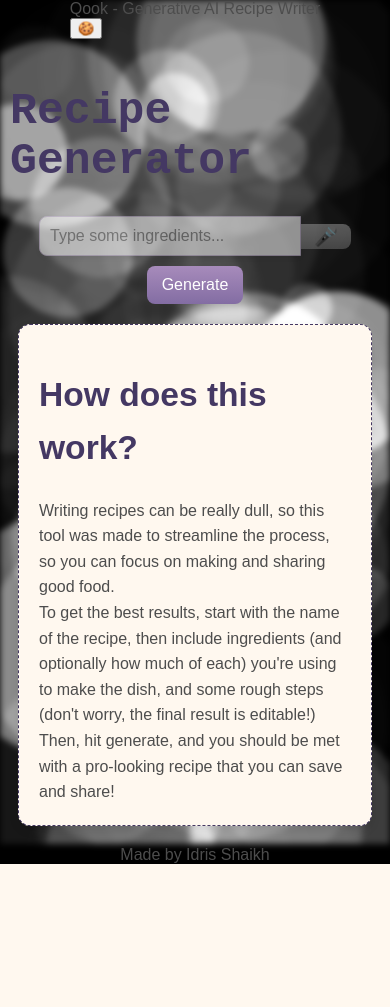
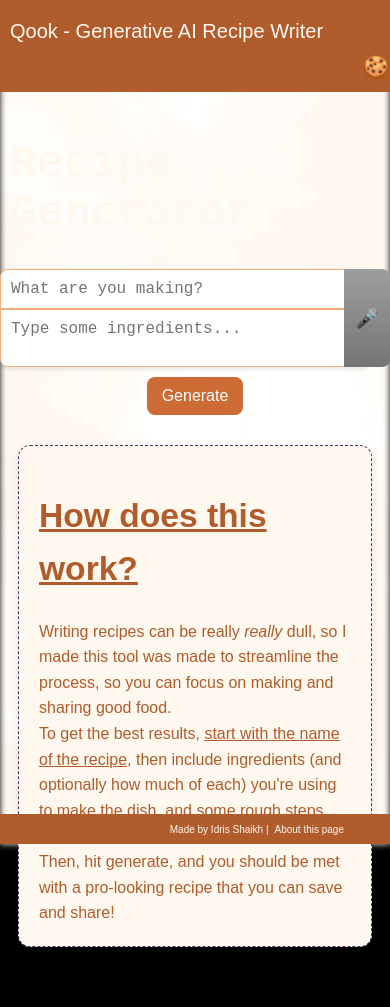
Before and after one commit to Ishaikh3434/googrecipegen, a Flask app: page / in a window 390 px wide. Before the commit the page ends 864 px from the top, so only its background shows below. Run offline with Flask 3, Linux system fonts and the light colour scheme; some libraries are stand-ins or nearby versions.

Commit message:
Added a separate input field for the recipe name Fixed a bug with microphone input where only the first segment of input would register repeatedly.

```diff
--- a/static/css/styles.css
+++ b/static/css/styles.css
@@ -1,20 +1,108 @@
-/* PAGE STYLES */
+/* General styles */
+:root{
+    --background:#fff8ef;
+    --bodytext:#8f71b1;
+    --palettehue:26;
+    --palettesat:86%;
+    --palettelight:72%;
+    --primary:hsl(var(--palettehue),var(--palettesat),var(--palettelight));
+
+    --secondaryhue:calc(var(--palettehue)/1.2);
+    --secondarysat:calc(var(--palettesat)*0.7);
+    --secondarylight:calc(var(--palettelight)*0.7);
+    --secondary:hsl(var(--secondaryhue),var(--secondarysat),var(--secondarylight));
+
+    --tertiarylight:calc(var(--palettelight)*0.6);
+    --tertiary:hsl(var(--secondaryhue), var(--secondarysat),var(--tertiarylight));
+    }
     canvas#canvas {
         position:fixed;
         left:0;
         top:0;
         z-index:-1;
         display: block;
-    background: #000;
+        background: var(--background);
         overflow-x: hidden;
-    filter:blur(3px)
+        filter:blur(3px);
+        margin:0;
+        padding:0;
 
       }
     header {
         font-family:'Courier New', Courier, monospace;
         font-size: 10%;
         align-items: center;
-    color: #443863;
+        color: #ccade1;
+    }
+    .header{
+        width:100%;
+        top:0;
+        padding:10px;
+        text-align:left;
+        margin:0;
+        background:var(--tertiary);
+        color:var(--background);
+        font-size:20px;
+    }
+    text{
+        padding:10px;
+        padding-right:0;
+
+        display:inline-block;
+    }
+    #buttonspacer{
+        float:right;
+        display: flex;
+        padding:20px;
+
+    }
+    #emojiButton{
+        float:right;
+        background:none;
+        padding-right:0px;
+        border: none;
+        cursor: pointer;
+        font-size: 1.4rem;
+        display: flex;
+        align-items: center;
+        justify-content: center;
+    }
+    #emojiButton:hover{
+        font-size: 1.6rem;
+    }
+
+    #emojiButton:active{
+        animation-name: wave-animation;
+    animation-duration: 0.5s;
+    animation-iteration-count: infinite;
+    transform-origin: 50% 50%;
+    }
+
+    @keyframes wave-animation {
+    0% {
+    transform: rotate( 0.0deg)
+    }
+
+    20% {
+    transform: rotate(72.0deg)
+    }
+
+    40% {
+    transform: rotate(144.0deg)
+    }
+
+    60% {
+    transform: rotate( 216.0deg)
+    }
+
+    80% {
+    transform: rotate( 288.0deg)
+    }
+
+    100% {
+    transform: rotate( 360.0deg)
+    }
+
     }
 
     body {
@@ -22,21 +110,33 @@ body {
         margin: 0;
         padding: 0;
         background: #000;
-    color: #4d4d4d;
+        color: var(--bodytext);
         display: flex;
         flex-direction: column;
         align-items: center;
-    justify-content: center;
         min-height: 100vh;
         overflow-x: hidden;
+        padding-bottom:40px;
     }
 
+    .footer{
+        position:fixed;
+        bottom:0px;
+        width:100%;
+        height:20px;
+        padding-bottom:10px;
+        text-align:right;
+        background:var(--tertiary);
+        color:var(--background);
+        font-size:10px;
+
+    }
     /* Header */
     h1 {
 
         font-size: 2.1rem;
         align-items: center;
-    color: #443863;
+        color: var(--tertiary);
     }
 
     h2 {
@@ -45,30 +145,60 @@ h2 {
         padding: 10px; /* Padding for spacing */
         font-size: 2.8rem;
         margin-bottom: 20px;
-    color: #443863;
+        color: var(--background);
         filter:blur(0.5px)
     }
 
     /* Container for input field and mic button */
+.textfield-container{
+    display: flex;
+    flex-direction: column;
+    align-self: center;
+    align-items: left;
+    width: 100%;
+    max-width: 612px;
+
+}
+
 .input-container {
     display: flex;
-    opacity: 0.5;
-    align-items: center;
-    width: 80%; /* Match output container width */
-    max-width: 612px; /* Same max-width as output container */
+    align-self: center;
+    align-items: left;
+    width: 100%;
+    max-width: 612px;
     margin-bottom: 10px;
 }
 
-/* Input field */
+
+
 input[type="text"] {
-    flex: 1; /* Take up remaining space */
+    display:inline;
+    align-items: left;
+    width: 100%;
+    max-width: 612px;
     padding: 10px;
-    border: 1px solid #cbbcd9;
-    border-radius: 8px 0 0 8px; /* Rounded corners on the left */
+    border: 1px solid var(--primary);
+    border-radius:  8px 0 0 0;
     font-size: 1rem;
+    font-family:'Courier New', Courier, monospace;
     outline: none;
     box-shadow: 0 2px 5px rgba(0, 0, 0, 0.1);
 }
+
+
+/* Input field */
+textarea[type="text"] {
+    flex: 1;
+    width:100%;
+    border: 1px solid var(--primary);
+    border-radius: 0px 0 0 8px;
+    font-size: 1rem;
+    outline: none;
+    padding: 10px;
+    font-family:'Courier New', Courier, monospace;
+    box-shadow: 0 2px 5px rgba(0, 0, 0, 0.1);
+}
+
 
 /* Microphone button */
 #micButton {
@@ -80,7 +210,7 @@ input[type="text"] {
     font-size: 1.2rem;
     display: flex;
     align-items: center;
-    justify-content: center;
+    justify-content:center;
 }
 
 #micButton:hover {
@@ -93,16 +223,17 @@ input[type="text"] {
         padding: 10px 15px;
         font-size: 1rem;
         color: #fff;
-    background: linear-gradient(to bottom, #a78bbb, #836da3);
+        background: var(--secondary);
         border: none;
         border-radius: 8px;
         cursor: pointer;
         transition: all 0.3s ease;
+        margin-bottom:10px;
     }
 
     /* Hover effect for .styled-button */
     .styled-button:hover {
-    background: linear-gradient(to bottom, #b293c6, #9875b0);
+        background: var(--tertiary);
         box-shadow: 0 4px 10px rgba(165, 139, 196, 0.3);
         transform: scale(1.05); /* Slightly enlarges the button on hover */
     }
@@ -114,14 +245,14 @@ input[type="text"] {
         margin-top: 20px;
         margin-bottom: 20px;
         padding: 20px;
-    background: #fff8ef;
+        background: var(--background);
         /*opacity: 1;*/
         border: 1px dashed #443863;
         border-radius: 12px;
         box-shadow: 0 4px 10px rgba(0, 0, 0, 0.1);
         font-size: 1rem;
         line-height: 1.6;
-    color: #4d4d4d;
+        color: var(--tertiary);
         text-align: left;
         overflow: auto;
     }
@@ -129,3 +260,56 @@ input[type="text"] {
     #outputContainer:empty {
         display: none;
     }
+
+    #about {
+        color:var(--background);
+        background:none;
+        border:none;
+        font-size:10px;
+        cursor:pointer;
+    }
+    #about:hover {
+        font-size:12px;
+    }
+    .popup-overlay {
+    display: none;
+    position: fixed;
+    top: 0;
+    left: 0;
+    width: 100%;
+    height: 100%;
+    background: rgba(0,0,0,0.5);
+
+    }
+
+    .popup {
+        font-family: Arial, sans-serif;
+        position: absolute;
+        top: 50%;
+        left: 50%;
+        transform: translate(-50%, -50%);
+        background: var(--background);
+        padding: 20px;
+        border-style:dashed;
+        border-radius: 8px;
+        border-color:var(--primary);
+        box-shadow: 0 0 10px rgba(0, 0, 0, 0.2);
+
+    }
+
+    .popup-content {
+        text-align: center;
+        min-width:612px;
+        color:var(--secondary);
+
+    }
+
+    .popup .close {
+        position: absolute;
+        top: 10px;
+        right: 10px;
+        font-size: 20px;
+        cursor: pointer;
+        color: var(--secondary);
+
+    }
--- a/static/js/app.js
+++ b/static/js/app.js
@@ -1,7 +1,3 @@
-
-/*
-LOGIC SCRIPT
-*/
 const path = document.getElementById('data-container').getAttribute('host-path');
 const togglebutton = document.getElementById('micButton');
 const saveOptions = document.getElementById('saveOptions');
@@ -10,7 +6,7 @@ console.log(path);
 
 
 document.getElementById('generateButton').addEventListener('click', async () => {
-    const inputText = document.getElementById('inputField').value;
+    const inputText = (document.getElementById('recipeName').value+': '+document.getElementById('inputField').value);
 
     try {
         const response = await fetch(path, {
@@ -56,7 +52,7 @@ togglebutton.addEventListener('click', () => {
     if (!recognition) {
         recognition = new (window.SpeechRecognition || window.webkitSpeechRecognition)();
         recognition.lang = 'en-US';
-        recognition.interimResults = true; // Allow interim results
+        recognition.interimResults = false; // Allow interim results
         recognition.maxAlternatives = 1;
         recognition.continuous = true; // Keep recognition active after pauses
 
@@ -66,9 +62,9 @@ togglebutton.addEventListener('click', () => {
         };
 
         recognition.onresult = (event) => {
-            const speechResult = event.results[0][0].transcript;
-            document.getElementById('inputField').value = speechResult;
-            console.log(speechResult);
+            var speechResult = event.results[event.results.length-1][0].transcript;
+            document.getElementById('inputField').value += speechResult;
+            speechResult = ''
         };
 
         recognition.onerror = (event) => {
--- a/templates/index.html
+++ b/templates/index.html
@@ -49,17 +49,22 @@
     <h2>Recipe Generator</h2>
 </header>
 <body {margin:0}>
+
     <div class="input-container">
-        <input type="text" id="inputField" placeholder="Type some ingredients...">
+        <div class="textfield-container">
+            <input type="text" id="recipeName" placeholder="What are you making?">
+            <textarea type="text" id="inputField" placeholder="Type some ingredients..."></textarea>
+        </div>
         <button id="micButton" class="off">🎤</button>
     </div>
 
     <button id="generateButton" class="styled-button">Generate</button>
     <div id="outputContainer" class="'outputContainer" contenteditable="true">
-        <h1>How does this work?</h1>
-        <body>Writing recipes can be really dull, so this tool was made to streamline the process, so you can focus on making and sharing good food.</body><br>
-        <body>To get the best results, start with the name of the recipe, then include ingredients (and optionally how much of each) you're using to make the dish, and some rough steps (don't worry, the final result is editable!)
-        </body><br>
+        <h1><u>How does this work?</u></h1>
+        <body>Writing recipes can be really <i>really</i> dull, so I made this tool was made to streamline the process, so you can focus on making and sharing good food.</body><br>
+        <body>To get the best results, <u>start with the name of the recipe</u>, then include ingredients (and optionally how much of each) you're using to make the dish, and some rough steps.
+        <div class="scaredycat"><i>don't worry, the final result is editable!</i></div>
+        </body>
         <body>Then, hit generate, and you should be met with a pro-looking recipe that you can save and share!</body>
 
     </div>
@@ -84,5 +89,48 @@
 
 
 </body>
-<div class= 'footer'><text>Made by Idris Shaikh</text></div>
+<div class= 'footer'><text>Made by Idris Shaikh |</text><button id='about'>About this page</button> <div id='buttonspacer'></div></div>
+<div class="popup-overlay" id="popupOverlay">
+    <div class="popup" id="popup">
+        <span class="close" id="closePopup">&times;</span>
+        <div class="popup-content">
+            <h1>About this page</h1>
+            <p>The inspo for this page was my mum: She'd been asking me for a while now to keep track of the recipes she'd make, and write them down so she could eventually have a cookbook to share with me and my siblings.</p><br>
+            <p>So, naturally, instead of just writing down the recipes, I spent seven months making a website that would let her jot some rough notes on what she was making and then format that into a saveable, sharable recipe. Same as anyone else would also do, I'm sure.</p>
+            <p>Anyway, hope this helps, Mum. <3</p>
+        </div>
+    </div>
+</div>
+
+<script>
+    document.getElementById('about').addEventListener('click', function () {
+    const popupOverlay = document.getElementById('popupOverlay');
+    const popup = document.getElementById('popup');
+    const closePopup = document.getElementById('closePopup');
+    const emailInput = document.getElementById('emailInput');
+
+    function openPopup() {
+        popupOverlay.style.display = 'block';
+    }
+
+    function closePopupFunc() {
+        popupOverlay.style.display = 'none';
+    }
+
+    openPopup();
+
+    closePopup.addEventListener('click', closePopupFunc);
+
+    popupOverlay.addEventListener('click', function (event) {
+        if (event.target === popupOverlay) {
+            closePopupFunc();
+        }
+
+    });
+
+
+
+});
+</script>
+
 </html>
```
Lines whose indentation alone changed are shown as unchanged.
